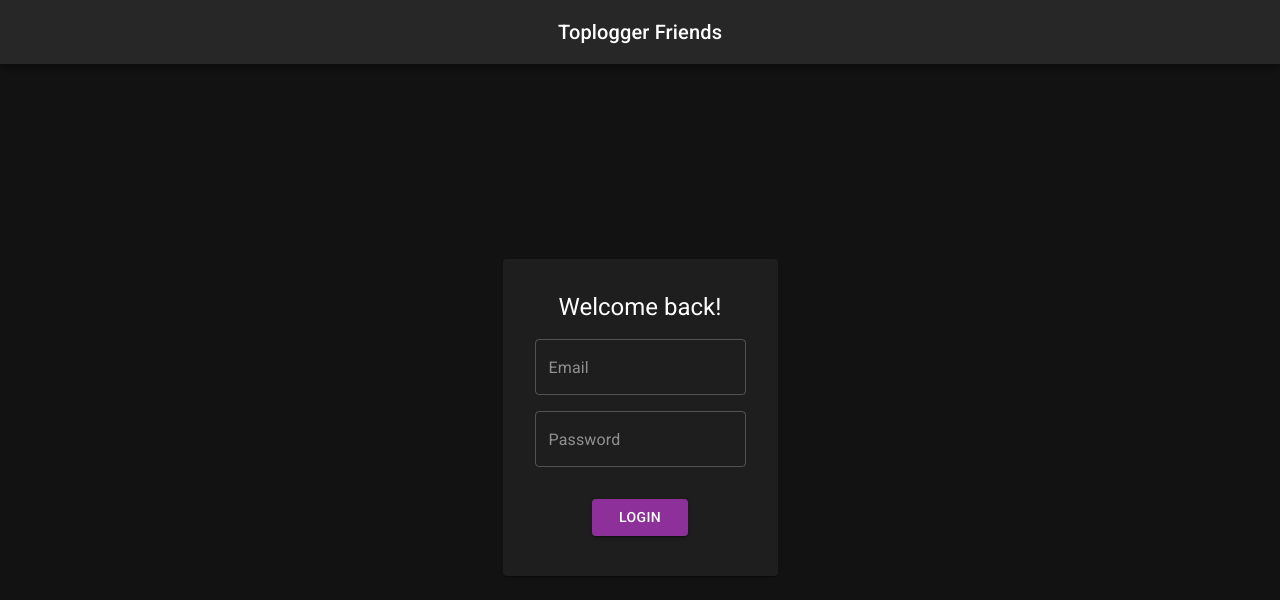
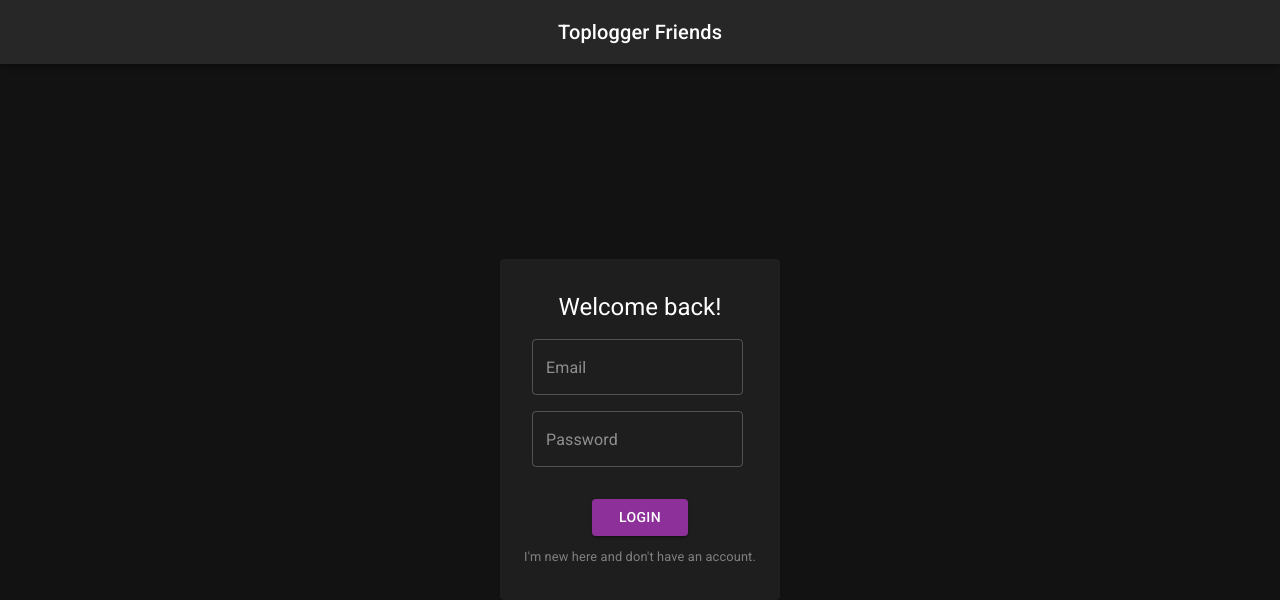
Before and after one commit to Milan-Koelen/toplogger-friends, a React (Create React App) app: page /login in a window 1280 px wide. Shown: the top 600 px of the page. Built offline with nearby package versions, Linux system fonts and the light colour scheme; no server answers.

Commit message:
login to signup links (not working)

```diff
--- a/src/pages/Login.js
+++ b/src/pages/Login.js
@@ -3,6 +3,7 @@ import {
   Button,
   Container,
   Grid,
+  Link,
   Paper,
   TextField,
   Typography,
@@ -11,7 +12,7 @@ import makeStyles from "@mui/styles/makeStyles";
 import React, { useState } from "react";
 import { useDispatch, useSelector } from "react-redux";
 import { useHistory } from "react-router";
-import { login, selectUser, signup } from "../features/userSlice";
+import { login, selectUser } from "../features/userSlice";
 
 const useStyles = makeStyles(theme => ({
   loginContainer: {
@@ -43,6 +44,15 @@ const useStyles = makeStyles(theme => ({
   },
   passwordField: {
     margin: theme.spacing(1),
+  },
+  signupText: {
+    fontSize: ".8em",
+    color: "grey",
+    textDecoration: "none",
+    marginTop: theme.spacing(1),
+    "$:hover": {
+      cursor: "pointer",
+    },
   },
 }));
 
@@ -78,23 +88,6 @@ const Login = () => {
     setEmail("");
     setPassword("");
   };
-
-  const handleSignup = e => {
-    e.preventDefault();
-
-    dispatch(
-      signup({
-        // name: name,
-        email: email,
-        password: password,
-        loggedIn: true,
-      })
-    );
-
-    setEmail("");
-    setPassword("");
-  };
-
   return (
     <div className="login">
       <br></br>
@@ -135,6 +128,9 @@ const Login = () => {
               </Button>
               <br></br>
             </Box>
+            <Link to="/register" className={classes.signupText}>
+              I'm new here and don't have an account.
+            </Link>
           </Container>
         </Paper>
       </Grid>
--- a/src/pages/Signup.js
+++ b/src/pages/Signup.js
@@ -1,9 +1,17 @@
-import { Box, Button, Container, Grid, Paper, TextField } from "@mui/material";
+import {
+  Box,
+  Button,
+  Container,
+  Grid,
+  Link,
+  Paper,
+  TextField,
+} from "@mui/material";
 import makeStyles from "@mui/styles/makeStyles";
 import React, { useState } from "react";
 import { useDispatch, useSelector } from "react-redux";
 import { useHistory } from "react-router";
-import { login, selectUser, signup } from "../features/userSlice";
+import { selectUser, signup } from "../features/userSlice";
 
 const useStyles = makeStyles(theme => ({
   loginContainer: {
@@ -36,6 +44,15 @@ const useStyles = makeStyles(theme => ({
   passwordField: {
     margin: theme.spacing(1),
   },
+  loginText: {
+    fontSize: ".8em",
+    color: "grey",
+    textDecoration: "none",
+    marginTop: theme.spacing(1),
+    "$:hover": {
+      cursor: "pointer",
+    },
+  },
 }));
 
 const Signup = () => {
@@ -54,22 +71,6 @@ const Signup = () => {
     history.push("/");
     return <></>;
   }
-
-  const handleSignin = e => {
-    e.preventDefault();
-
-    dispatch(
-      login({
-        // name: name,
-        email: email,
-        password: password,
-        loggedIn: true,
-      })
-    );
-
-    setEmail("");
-    setPassword("");
-  };
 
   const handleSignup = e => {
     e.preventDefault();
@@ -123,6 +124,9 @@ const Signup = () => {
                 Register
               </Button>
             </Box>
+            <Link to="/login" className={classes.loginText}>
+              I already have an account.
+            </Link>
           </Container>
         </Paper>
       </Grid>
```
